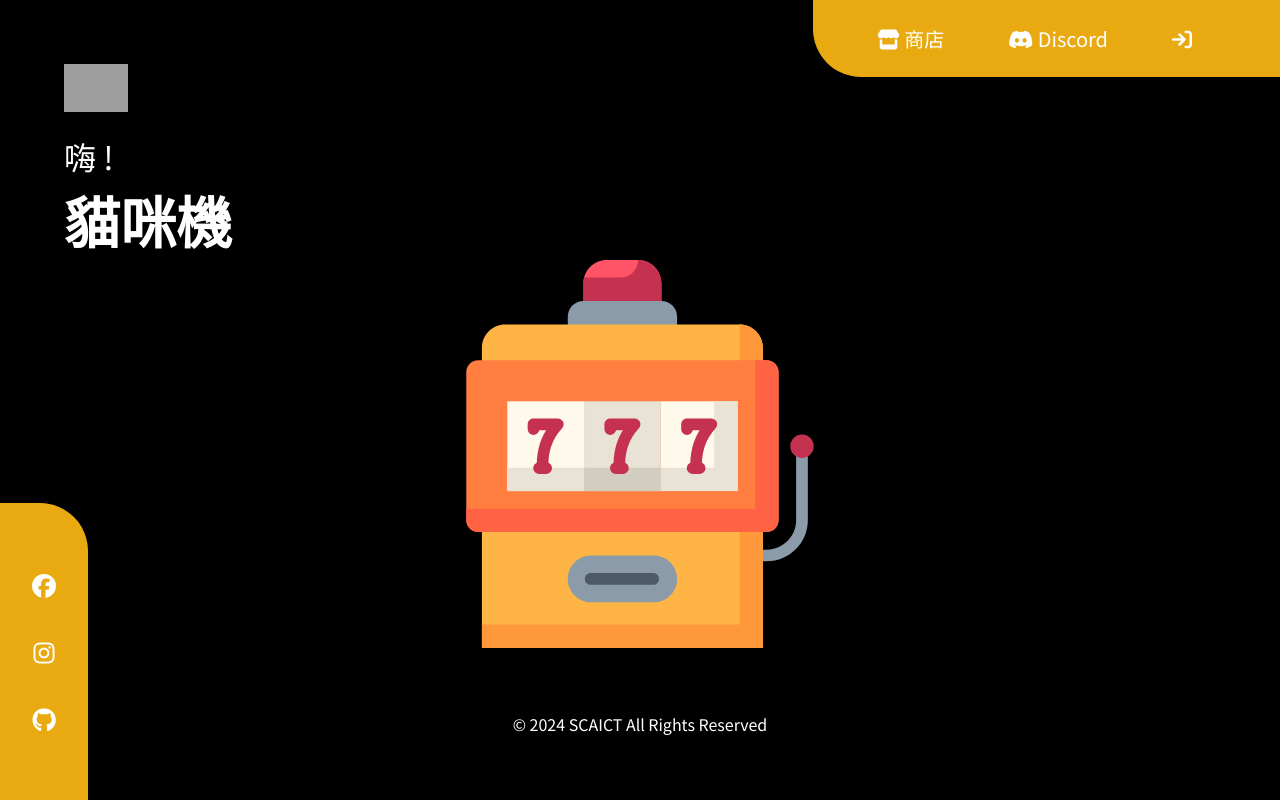
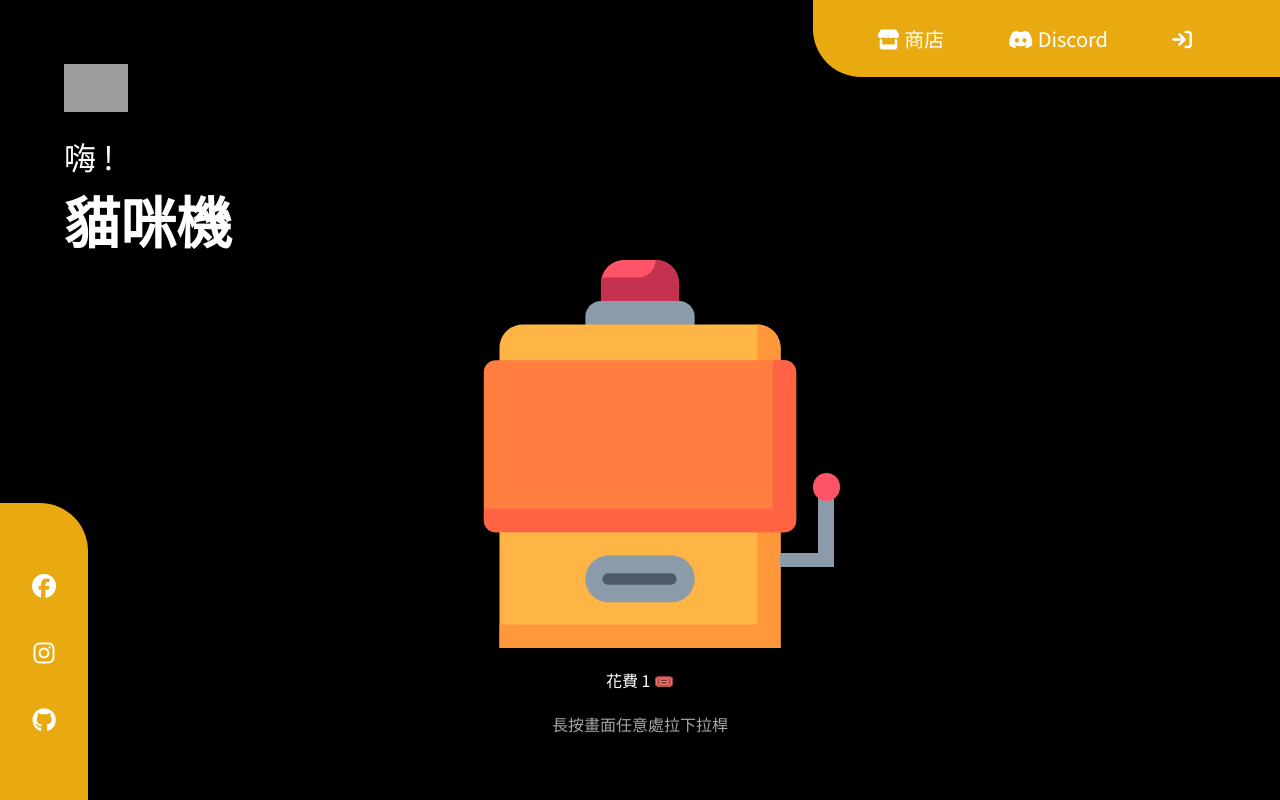
Before and after one commit to SCAICT/SCAICT-uwu, a Flask app: template templates/slot.html in a window 1280 px wide. Run offline with Flask 3, Linux system fonts and the light colour scheme; the template is opened without the code that fills it, so the values that code supplies are empty; some libraries are stand-ins or nearby versions; grey boxes are pictures that could not be loaded.

Commit message:
slot machine animation

```diff
--- a/app.py
+++ b/app.py
@@ -72,7 +72,7 @@
 def slot():
     DcUser = session.get("user")
     if not DcUser:
-        return render_template("home.html")
+        return render_template("slot.html")
     with open("database/users.json", encoding='utf-8') as file:
         users = json.load(file)
     user = users.get(DcUser["id"])
--- a/templates/slot.html
+++ b/templates/slot.html
@@ -58,15 +58,110 @@
                 display: flex;
                 flex-direction: column;
                 justify-content: flex-start;
+                cursor: pointer;
             }
             section {
                 flex: 1;
-                overflow: hidden;
+                position: relative;
+                aspect-ratio: 1 / 1;
+                width: fit-content;
+                margin: auto;
             }
             section img,
             section svg {
-                height:  100%;
+                height: 100%;
                 display: block;
+            }
+            .rolling .st1,
+            .rolling .st0 {
+                animation: colorChanging 1s linear infinite;
+            }
+
+            @keyframes colorChanging {
+                0% {
+                    filter: hue-rotate(0deg) brightness(150%);
+                }
+                100% {
+                    filter: hue-rotate(360deg) brightness(150%);
+                }
+            }
+            .slot-pull {
+                transition: 0.5s;
+                background-color: blue;
+            }
+            .slot-pull:hover {
+                transform: scale(1, -1) translateY(-140%);
+            }
+            .shine,
+            .cost {
+                text-align: center;
+            }
+            .cost {
+                margin-block: 1.25em;
+            }
+            .slot-right {
+                position: absolute;
+                right: 0;
+                top: 0;
+                width: 100px;
+                height: 100px;
+            }
+            .shine {
+                animation: shine 2s infinite;
+            }
+
+            @keyframes shine {
+                0% {
+                    filter: brightness(100%);
+                }
+                50% {
+                    filter: brightness(60%);
+                }
+                100% {
+                    filter: brightness(100%);
+                }
+            }
+            #Capa_1 {
+                position: relative;
+            }
+
+            .lever-h,
+            .lever-v,
+            .lever-ball {
+                position: absolute;
+                top: 75.5%;
+                left: 86%;
+                width: 14%;
+                height: 3.7%;
+                background-color: #8b9ba9;
+            }
+            .lever-v {
+                top: 59%;
+                left: 95.9%;
+                height: 19%;
+                width: 4.1%;
+                transform-origin: bottom;
+                transition: transform 0.5s;
+            }
+            .lever-ball {
+                top: 55%;
+                left: 94.6%;
+                width: 7%;
+                height: unset;
+                aspect-ratio: 1/1;
+                background-color: #ff5368;
+                border-radius: 50%;
+                transition: top 0.5s;
+            }
+            .pulled .lever-ball {
+                top: 85%;
+            }
+
+            .pulled .lever-v {
+                transform: scaleY(-0.58);
+            }
+            main > * {
+                pointer-events: none;
             }
         </style>
     </head>
@@ -102,8 +197,8 @@
             <div class="welcome">嗨 {{ username }}!</div>
             <h1>貓咪機</h1>
             <section>
-                <?xml version="1.0" encoding="windows-1252"?>
-                <!-- Generator: Adobe Illustrator 19.0.0, SVG Export Plug-In . SVG Version: 6.00 Build 0)  -->
+                <?xml version="1.0" encoding="utf-8"?>
+                <!-- Generator: Adobe Illustrator 28.0.0, SVG Export Plug-In . SVG Version: 6.00 Build 0)  -->
                 <svg
                     version="1.1"
                     id="Capa_1"
@@ -115,127 +210,80 @@
                     style="enable-background: new 0 0 512 512"
                     xml:space="preserve"
                 >
+                    <style type="text/css">
+                        .st0 {
+                            fill: #ff5368;
+                        }
+                        .st1 {
+                            fill: #c5324f;
+                        }
+                        .st2 {
+                            fill: #8b9ba9;
+                        }
+                        .st3 {
+                            fill: #ffb545;
+                        }
+                        .st4 {
+                            fill: #ff983b;
+                        }
+                        .st5 {
+                            fill: #ff7e40;
+                        }
+                        .st6 {
+                            fill: #ff6344;
+                        }
+                        .st7 {
+                            fill: #4d5967;
+                        }
+                    </style>
                     <path
-                        style="fill: #8b9ba9"
-                        d="M423.404,397.65h-14.165v-15.453h14.165c21.302,0,38.632-17.33,38.632-38.632v-90.141h15.453v90.141  C477.489,373.388,453.227,397.65,423.404,397.65z"
-                    />
-                    <circle
-                        style="fill: #c5324f"
-                        cx="469.763"
-                        cy="245.698"
-                        r="15.453"
+                        class="st0"
+                        d="M204.5,54.1h103V30.9c0-17.1-13.8-30.9-30.9-30.9h-41.2c-17.1,0-30.9,13.8-30.9,30.9L204.5,54.1L204.5,54.1z"
                     />
                     <path
-                        style="fill: #ff5368"
-                        d="M181.312,54.085H284.33V30.905C284.33,13.836,270.494,0,253.425,0h-41.207  c-17.069,0-30.905,13.836-30.905,30.905V54.085z"
+                        class="st1"
+                        d="M205.5,23.2c-0.6,2.5-1,5.1-1,7.7v23.2l51.2,16.5l51.9-16.5V30.9c0-17.1-13.8-30.9-30.9-30.9l0,0
+                        c0,12.8-10.4,23.2-23.2,23.2H205.5z"
                     />
                     <path
-                        style="fill: #c5324f"
-                        d="M182.285,23.179c-0.636,2.469-0.974,5.058-0.974,7.726v23.179l51.166,16.483l51.852-16.483V30.905  C284.33,13.836,270.494,0,253.425,0l0,0c0,12.801-10.378,23.179-23.179,23.179H182.285z"
+                        class="st2"
+                        d="M183.9,85l72.1,37.1L328.1,85V74.7c0-11.4-9.2-20.6-20.6-20.6h-103c-11.4,0-20.6,9.2-20.6,20.6V85z"
                     />
                     <path
-                        style="fill: #8b9ba9"
-                        d="M160.708,84.99l72.113,37.087l72.113-37.087V74.688c0-11.379-9.224-20.604-20.604-20.604H181.312  c-11.379,0-20.604,9.224-20.604,20.604V84.99z"
+                        class="st3"
+                        d="M70.6,512h370.9V115.9c0-17.1-13.8-30.9-30.9-30.9H101.5c-17.1,0-30.9,13.8-30.9,30.9L70.6,512L70.6,512z"
                     />
                     <path
-                        style="fill: #ffb545"
-                        d="M47.388,512h370.865V115.895c0-17.069-13.836-30.905-30.905-30.905H78.294  c-17.069,0-30.905,13.836-30.905,30.905V512z"
+                        class="st4"
+                        d="M70.6,481.1V512h370.9V115.9c0-17.1-13.8-30.9-30.9-30.9v396.1H70.6z"
                     />
                     <path
-                        style="fill: #ff983b"
-                        d="M47.388,481.095V512h370.865V115.895c0-17.069-13.836-30.905-30.905-30.905v396.105H47.388z"
+                        class="st5"
+                        d="M256,132.4H65.4c-8.5,0-15.5,6.9-15.5,15.5v195.7c0,8.5,6.9,15.5,15.5,15.5H256h190.6c8.5,0,15.5-6.9,15.5-15.5
+                        V147.8c0-8.5-6.9-15.5-15.5-15.5L256,132.4L256,132.4z"
                     />
                     <path
-                        style="fill: #ff7e40"
-                        d="M232.821,132.378H42.237c-8.534,0-15.453,6.919-15.453,15.453v195.734  c0,8.534,6.919,15.453,15.453,15.453h190.583h190.583c8.534,0,15.453-6.919,15.453-15.453V147.831  c0-8.534-6.919-15.453-15.453-15.453H232.821z"
+                        class="st6"
+                        d="M446.6,132.4h-15.5v195.7H50v15.5c0,8.5,6.9,15.5,15.5,15.5H256h190.6c8.5,0,15.5-6.9,15.5-15.5V147.8
+                        C462,139.3,455.1,132.4,446.6,132.4z"
                     />
                     <path
-                        style="fill: #ff6344"
-                        d="M423.404,132.378h-15.453v195.734H26.785v15.453c0,8.534,6.919,15.453,15.453,15.453h190.583h190.583  c8.534,0,15.453-6.919,15.453-15.453V147.831C438.857,139.297,431.938,132.378,423.404,132.378z"
-                    />
-                    <g>
-                        <rect
-                            x="80.869"
-                            y="186.463"
-                            style="fill: #fff9eb"
-                            width="101.298"
-                            height="118.471"
-                        />
-                        <rect
-                            x="283.475"
-                            y="186.463"
-                            style="fill: #fff9eb"
-                            width="101.298"
-                            height="118.471"
-                        />
-                    </g>
-                    <g>
-                        <rect
-                            x="182.167"
-                            y="186.463"
-                            style="fill: #e9e3d5"
-                            width="101.298"
-                            height="118.471"
-                        />
-                        <polygon
-                            style="fill: #e9e3d5"
-                            points="283.472,274.028 283.472,304.934 384.773,304.934 384.773,186.463 353.867,186.463    353.867,274.028  "
-                        />
-                    </g>
-                    <rect
-                        x="182.167"
-                        y="274.028"
-                        style="fill: #d3cdbf"
-                        width="101.298"
-                        height="30.905"
-                    />
-                    <rect
-                        x="80.869"
-                        y="274.028"
-                        style="fill: #e9e3d5"
-                        width="101.298"
-                        height="30.905"
-                    />
-                    <g>
-                        <path
-                            style="fill: #c5324f"
-                            d="M147.545,209.127h-32.05c-4.267,0-7.726,3.459-7.726,7.726v6.197c0,4.267,3.459,7.726,7.726,7.726   c3.744,0,6.865-2.662,7.575-6.197h9.057c-6.506,10.265-11.427,23.1-12.374,42.892c-2.72,1.196-4.621,3.911-4.621,7.072   c0,4.267,3.459,7.726,7.726,7.726h9.272c4.267,0,7.726-3.459,7.726-7.726c0-3.165-1.905-5.88-4.628-7.075   c1.445-25.577,10.688-36.636,18.24-45.655c1.926-2.301,2.347-5.509,1.077-8.229C153.275,210.865,150.546,209.127,147.545,209.127z"
-                        />
-                        <path
-                            style="fill: #c5324f"
-                            d="M248.846,209.127h-32.05c-4.267,0-7.726,3.459-7.726,7.726v6.197c0,4.267,3.459,7.726,7.726,7.726   c3.744,0,6.865-2.662,7.575-6.197h9.058c-6.506,10.265-11.427,23.1-12.374,42.892c-2.72,1.196-4.621,3.911-4.621,7.072   c0,4.267,3.459,7.726,7.726,7.726h9.272c4.267,0,7.726-3.459,7.726-7.726c0-3.165-1.905-5.88-4.628-7.075   c1.445-25.577,10.688-36.636,18.24-45.655c1.926-2.301,2.347-5.509,1.077-8.229C254.577,210.865,251.847,209.127,248.846,209.127z"
-                        />
-                        <path
-                            style="fill: #c5324f"
-                            d="M357.148,213.584c-1.27-2.72-3.999-4.458-7.001-4.458h-32.05c-4.267,0-7.726,3.459-7.726,7.726   v6.197c0,4.267,3.459,7.726,7.726,7.726c3.744,0,6.865-2.662,7.575-6.197h9.057c-6.506,10.265-11.427,23.1-12.374,42.892   c-2.72,1.196-4.621,3.911-4.621,7.072c0,4.267,3.459,7.726,7.726,7.726h9.272c4.267,0,7.726-3.459,7.726-7.726   c0-3.165-1.905-5.881-4.629-7.075c1.445-25.577,10.688-36.635,18.24-45.655C357.997,219.512,358.417,216.304,357.148,213.584z"
-                        />
-                    </g>
-                    <path
-                        style="fill: #8b9ba9"
-                        d="M160.708,420.829L160.708,420.829c0,17.069,13.836,30.905,30.905,30.905h82.414  c17.069,0,30.905-13.836,30.905-30.905l0,0c0-17.069-13.836-30.905-30.905-30.905h-82.414  C174.545,389.924,160.708,403.76,160.708,420.829z"
+                        class="st2"
+                        d="M183.9,420.8L183.9,420.8c0,17.1,13.8,30.9,30.9,30.9h82.4c17.1,0,30.9-13.8,30.9-30.9l0,0
+                        c0-17.1-13.8-30.9-30.9-30.9h-82.4C197.7,389.9,183.9,403.8,183.9,420.8z"
                     />
                     <path
-                        style="fill: #4d5967"
-                        d="M273.341,428.555h-82.414c-4.267,0-7.726-3.459-7.726-7.726c0-4.267,3.459-7.726,7.726-7.726h82.414  c4.267,0,7.726,3.459,7.726,7.726C281.067,425.096,277.609,428.555,273.341,428.555z"
+                        class="st7"
+                        d="M296.5,428.6h-82.4c-4.3,0-7.7-3.5-7.7-7.7s3.5-7.7,7.7-7.7h82.4c4.3,0,7.7,3.5,7.7,7.7
+                        C304.2,425.1,300.8,428.6,296.5,428.6z"
                     />
-                    <g></g>
-                    <g></g>
-                    <g></g>
-                    <g></g>
-                    <g></g>
-                    <g></g>
-                    <g></g>
-                    <g></g>
-                    <g></g>
-                    <g></g>
-                    <g></g>
-                    <g></g>
-                    <g></g>
-                    <g></g>
-                    <g></g>
                 </svg>
+                <div class="lever-h"></div>
+                <div class="lever-v"></div>
+                <div class="lever-ball"></div>
             </section>
-            <div class="footer">© 2024 SCAICT All Rights Reserved</div>
+            <div class="cost">花費 1 🎟️</div>
+            <div class="shine">長按畫面任意處拉下拉桿</div>
         </main>
         <footer>
             <a href="https://www.facebook.com/scaict.tw/" target="_blank"
@@ -249,16 +297,6 @@
             ></a>
         </footer>
         <script>
-            // load product from /productList to <section>
-            let datas = [];
-            let selected;
-            const section = document.querySelector("section");
-            fetch("/productList")
-                .then(res => res.json())
-                .then(data => {
-                    datas = data;
-                });
-
             // confirm buy
             const buy = () => {
                 fetch("/slot", {
@@ -266,23 +304,38 @@
                     headers: {
                         "Content-Type": "application/json",
                     },
-                    body: JSON.stringify({ id: selected.id }),
                 })
-                    //alert recieved text
-                    .then(res => res.text())
-                    .then(text => {
-                        // if response is html then show it in new page
-                        if (text.toLowerCase().startsWith("<!doctype html>")) {
-                            document.write(text);
-                            return;
+                    // get json response
+                    .then(response => response.json())
+                    .then(data => {
+                        if (data.success) {
+                            alert("成功抽到 " + data.prize);
+                            location.reload();
                         } else {
-                            alert(text);
-                            confirm.classList.remove("active");
-                            window.location.reload();
+                            alert("抽獎失敗");
                         }
-                    })
-                    .catch(err => alert(err));
+                    });
             };
+            const main = document.querySelector("main");
+            // pull lever when mouse down or touch start. Add class to show the lever is pulled
+            main.addEventListener("mousedown", e => {
+                e.preventDefault();
+                main.classList.add("pulled");
+            });
+            main.addEventListener("touchstart", e => {
+                e.preventDefault();
+                main.classList.add("pulled");
+            });
+
+            // remove class when mouse up or touch end
+            main.addEventListener("mouseup", e => {
+                e.preventDefault();
+                main.classList.remove("pulled");
+            });
+            main.addEventListener("touchend", e => {
+                e.preventDefault();
+                main.classList.remove("pulled");
+            });
         </script>
     </body>
 </html>
```
Also changed, not shown: static/slot-machine.svg (added), static/slot.svg.
